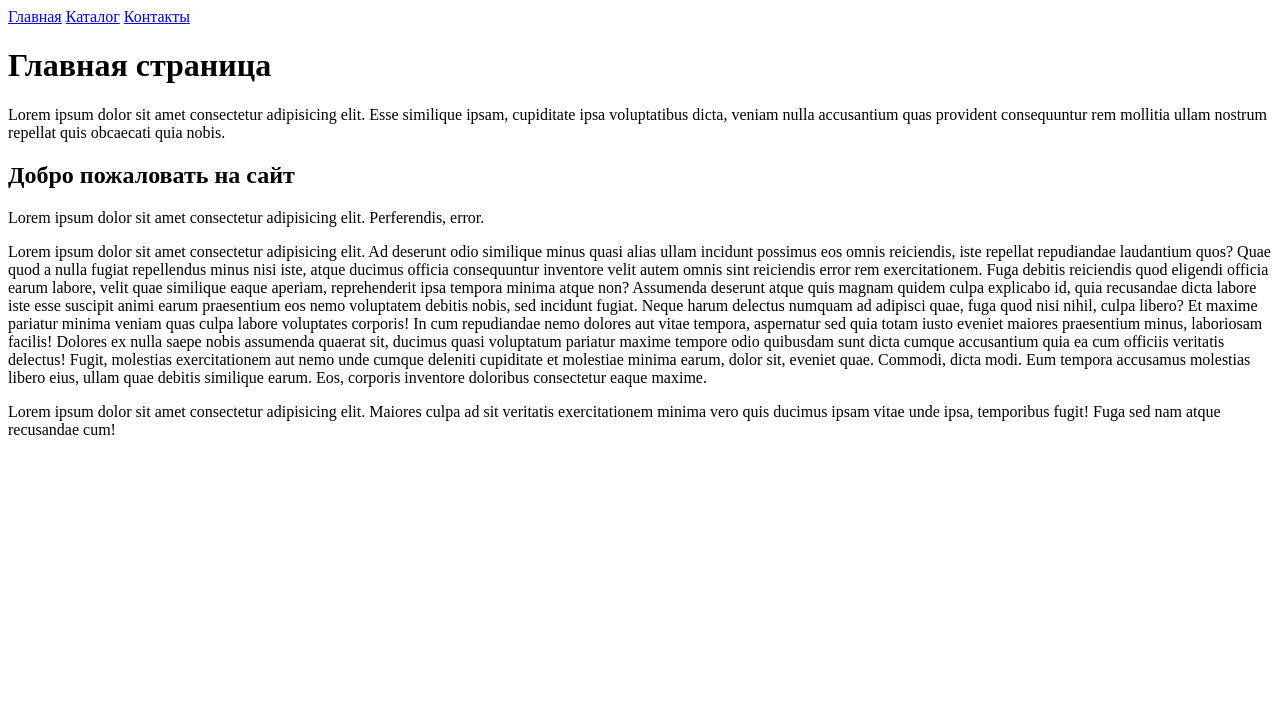
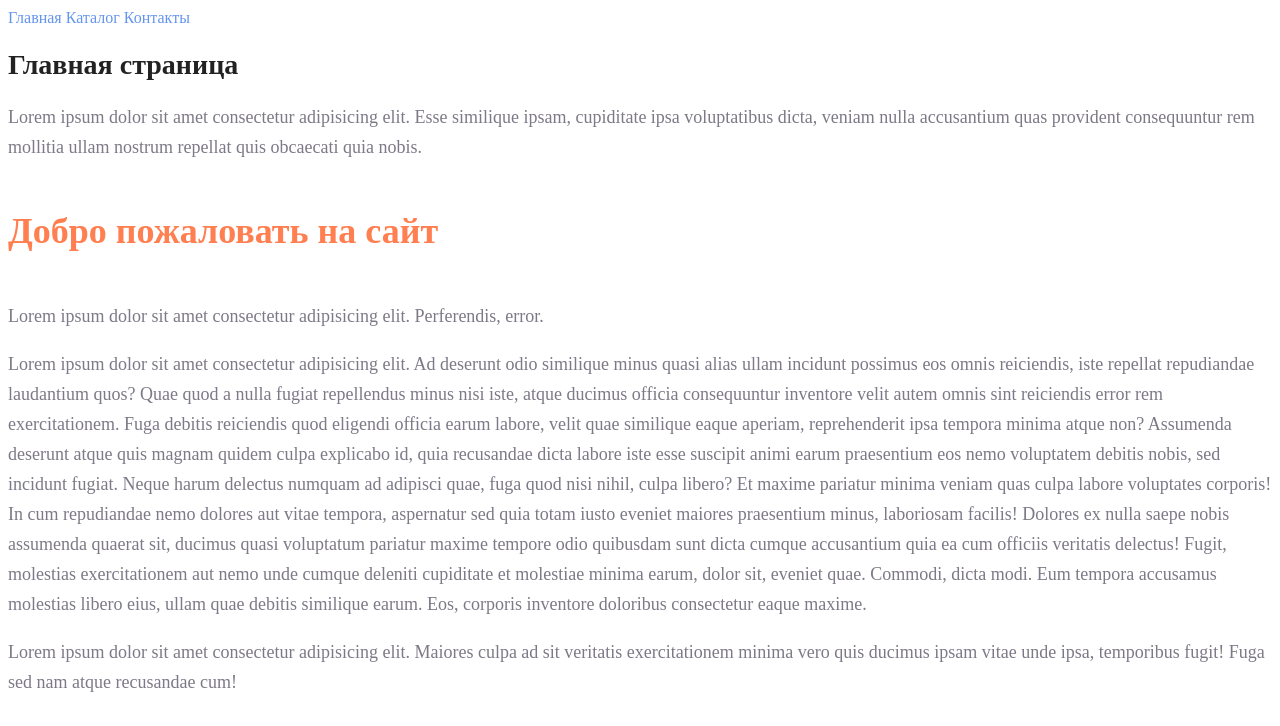
Before and after one commit to Genniiy/HTML-CSS, a plain HTML site: page index.html in a window 1280 px wide. Drawn offline with Linux system fonts and the light colour scheme.

Commit message:
Add files via upload

```diff
--- a/index.html
+++ b/index.html
@@ -1,34 +1,51 @@
 <!DOCTYPE html>
 <html lang="en">
+
 <head>
     <meta charset="UTF-8">
     <meta name="viewport" content="width=device-width, initial-scale=1.0">
     <title>Document</title>
+    <link rel="stylesheet" href="/style.css" class="css">
 </head>
+
 <body>
-    <a href="/index.html">Главная</a>
-     <a href="/catalog/catalog.html">Каталог</a>
-     <a href="/info/contacts.html">Контакты</a>
+    <a class="menu" href="/index.html">Главная</a>
+    <a class="menu" href="/catalog/catalog.html">Каталог</a>
+    <a class="menu" href="/info/contacts.html">Контакты</a>
 
-<h1>Главная страница</h1>
+    <h1 class="title">Главная страница</h1>
 
-<p>Lorem ipsum dolor sit amet consectetur adipisicing elit.
+    <p class="text">Lorem ipsum dolor sit amet consectetur adipisicing elit.
         Esse similique ipsam, cupiditate ipsa voluptatibus dicta,
         veniam nulla accusantium quas provident consequuntur rem
         mollitia ullam nostrum repellat quis obcaecati quia nobis.</p>
 
-<h2>Добро пожаловать на сайт</h2>
+    <h2 class="subtitle">Добро пожаловать на сайт</h2>
 
-<p>Lorem ipsum dolor sit amet consectetur adipisicing elit. Perferendis, error.</p>
+    <p class="text">Lorem ipsum dolor sit amet consectetur adipisicing elit. Perferendis, error.</p>
 
-<p>Lorem ipsum dolor sit amet consectetur adipisicing elit. Ad deserunt odio similique minus quasi alias ullam incidunt possimus eos omnis reiciendis, iste repellat repudiandae laudantium quos? Quae quod a nulla fugiat repellendus minus nisi iste, atque ducimus officia consequuntur inventore velit autem omnis sint reiciendis error rem exercitationem. Fuga debitis reiciendis quod eligendi officia earum labore, velit quae similique eaque aperiam, reprehenderit ipsa tempora minima atque non? Assumenda deserunt atque quis magnam quidem culpa explicabo id, quia recusandae dicta labore iste esse suscipit animi earum praesentium eos nemo voluptatem debitis nobis, sed incidunt fugiat. Neque harum delectus numquam ad adipisci quae, fuga quod nisi nihil, culpa libero? Et maxime pariatur minima veniam quas culpa labore voluptates corporis! In cum repudiandae nemo dolores aut vitae tempora, aspernatur sed quia totam iusto eveniet maiores praesentium minus, laboriosam facilis! Dolores ex nulla saepe nobis assumenda quaerat sit, ducimus quasi voluptatum pariatur maxime tempore odio quibusdam sunt dicta cumque accusantium quia ea cum officiis veritatis delectus! Fugit, molestias exercitationem aut nemo unde cumque deleniti cupiditate et molestiae minima earum, dolor sit, eveniet quae. Commodi, dicta modi. Eum tempora accusamus molestias libero eius, ullam quae debitis similique earum.
+    <p class="text">Lorem ipsum dolor sit amet consectetur adipisicing elit. Ad deserunt odio similique minus quasi
+        alias ullam
+        incidunt possimus eos omnis reiciendis, iste repellat repudiandae laudantium quos? Quae quod a nulla fugiat
+        repellendus minus nisi iste, atque ducimus officia consequuntur inventore velit autem omnis sint reiciendis
+        error rem exercitationem. Fuga debitis reiciendis quod eligendi officia earum labore, velit quae similique eaque
+        aperiam, reprehenderit ipsa tempora minima atque non? Assumenda deserunt atque quis magnam quidem culpa
+        explicabo id, quia recusandae dicta labore iste esse suscipit animi earum praesentium eos nemo voluptatem
+        debitis nobis, sed incidunt fugiat. Neque harum delectus numquam ad adipisci quae, fuga quod nisi nihil, culpa
+        libero? Et maxime pariatur minima veniam quas culpa labore voluptates corporis! In cum repudiandae nemo dolores
+        aut vitae tempora, aspernatur sed quia totam iusto eveniet maiores praesentium minus, laboriosam facilis!
+        Dolores ex nulla saepe nobis assumenda quaerat sit, ducimus quasi voluptatum pariatur maxime tempore odio
+        quibusdam sunt dicta cumque accusantium quia ea cum officiis veritatis delectus! Fugit, molestias exercitationem
+        aut nemo unde cumque deleniti cupiditate et molestiae minima earum, dolor sit, eveniet quae. Commodi, dicta
+        modi. Eum tempora accusamus molestias libero eius, ullam quae debitis similique earum.
         Eos, corporis inventore doloribus consectetur eaque maxime.</p>
 
-<p>Lorem ipsum dolor sit amet consectetur adipisicing elit.
+    <p class="text">Lorem ipsum dolor sit amet consectetur adipisicing elit.
         Maiores culpa ad sit veritatis exercitationem minima vero
         quis ducimus ipsam vitae unde ipsa,
         temporibus fugit! Fuga sed nam atque recusandae cum!</p>
 
 
 </body>
+
 </html>
--- a/style.css
+++ b/style.css
@@ -0,0 +1,43 @@
+a {
+    text-decoration: none;
+}
+
+.menu {
+    color: cornflowerblue;
+    font-size: 16px;
+    line-height: 20px;
+}
+
+.menu:hover {
+    color: blue;
+}
+
+
+.title {
+    color: #222222;
+    font-size: 28px;
+    line-height: 36px;
+    font-weight: bold;
+}
+
+.text {
+    font-style: normal;
+    font-weight: 300;
+    font-size: 18px;
+    line-height: 30px;
+    color: #7D7987;
+}
+
+.subtitle {
+    color: coral;
+    font-style: normal;
+    font-weight: 700;
+    font-size: 36px;
+    line-height: 80px;
+}
+
+.image {
+    border-radius: 10px;
+    width: 300px;
+
+}
```
Also changed, not shown: catalog/catalog.html (+12 -11 lines), info/contacts.html (+7 -3 lines). Lines whose indentation alone changed are shown as unchanged.
